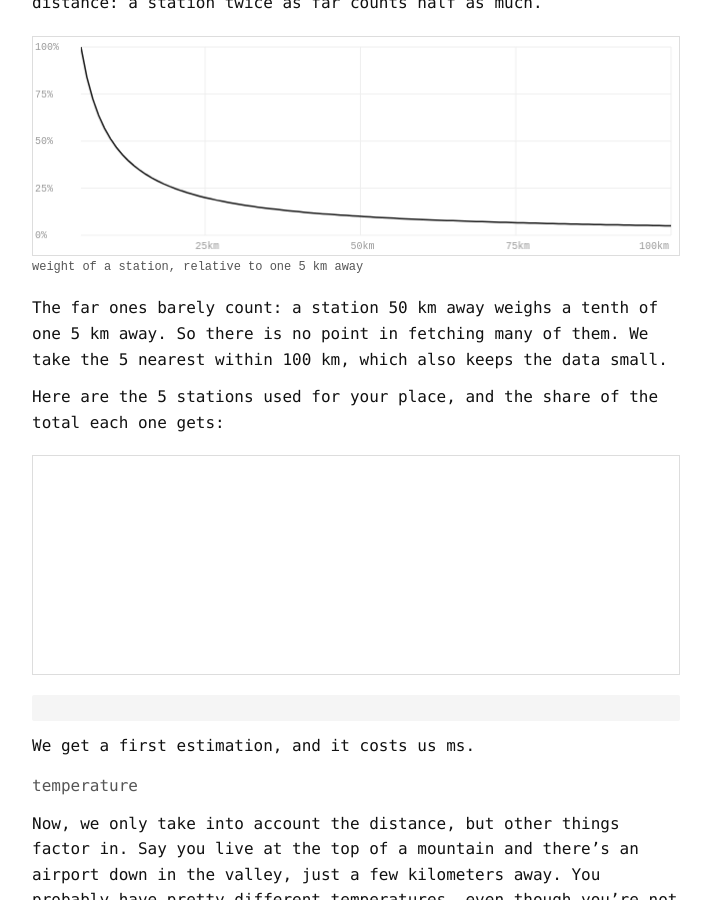
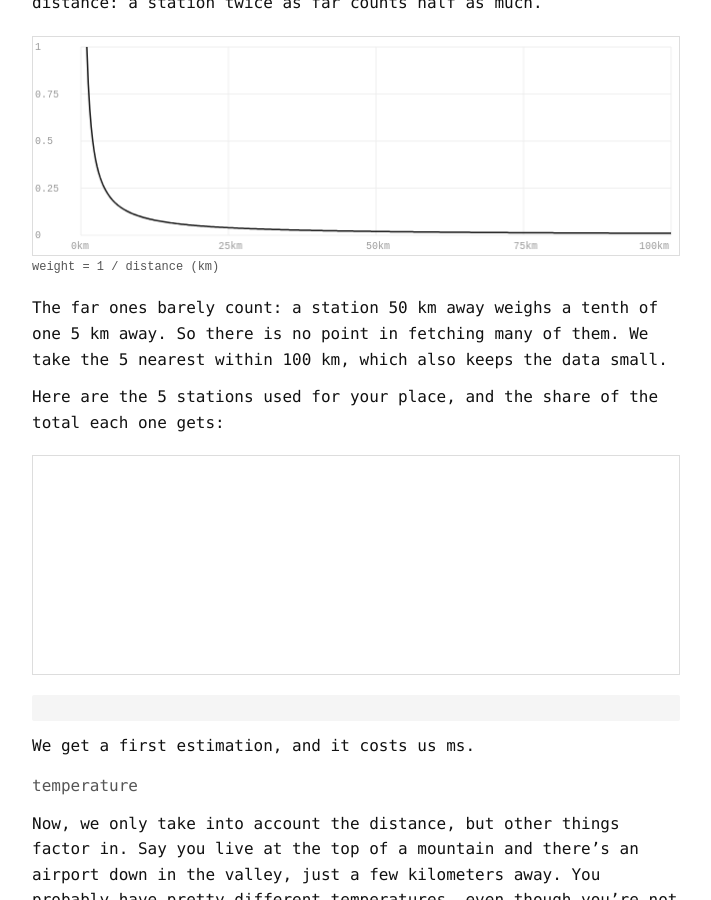
Before and after one commit to idle-intelligence/trucs.ai, a Jekyll site: the page built from blog/browser-weather.md, in a window 1280 px wide and 900 px high, scrolled down 883 px. Shown: the whole window, without its empty margins (284-995 px from the left). Built offline with Jekyll 4.4.1, drawn with Linux system fonts in a browser that asks for light colours; some of the changed lines change nothing that is shown.

Commit message:
blog/browser-weather: theory chart plots 1/distance from 1 km, no reference station

```diff
--- a/blog/browser-weather.md
+++ b/blog/browser-weather.md
@@ -38,7 +38,7 @@ A simple improvement we can make is to take into account how far the stations ar
 
 <div id="bw-theory-app">
   <canvas id="bw-theory-chart"></canvas>
-  <p class="bw-caption">weight of a station, relative to one 5 km away</p>
+  <p class="bw-caption">weight = 1 / distance (km)</p>
 </div>
 
 The far ones barely count: a station 50 km away weighs a tenth of one 5 km away. So there is no point in fetching many of them. We take the 5 nearest within 100 km, which also keeps the data small.
--- a/blog/browser-weather/app.js
+++ b/blog/browser-weather/app.js
@@ -225,7 +225,7 @@ function fitCanvas(canvas, ctx) {
   return { w: rect.width, h: rect.height };
 }
 
-function drawAxes(ctx, w, h, xAt, yAt, xTicks, yTicks, xLabel) {
+function drawAxes(ctx, w, h, xAt, yAt, xTicks, yTicks, xLabel, yLabel = (v) => `${v.toFixed(0)}%`) {
   ctx.strokeStyle = '#eee';
   ctx.fillStyle = '#999';
   ctx.font = '10px ui-monospace, monospace';
@@ -236,7 +236,7 @@ function drawAxes(ctx, w, h, xAt, yAt, xTicks, yTicks, xLabel) {
     ctx.moveTo(PAD_L, y);
     ctx.lineTo(w - PAD_R, y);
     ctx.stroke();
-    ctx.fillText(`${pct.toFixed(0)}%`, 2, y + 3);
+    ctx.fillText(yLabel(pct), 2, y + 3);
   }
   for (const d of xTicks) {
     const x = xAt(d);
@@ -256,19 +256,16 @@ function drawTheoryChart() {
   const { w, h } = fitCanvas(theoryChartCanvas, ctx);
   ctx.clearRect(0, 0, w, h);
 
-  // Fixed axes: range unchanged (5 to 100 km), but ticks aligned to the same
-  // 25 km steps as the weight chart below.
-  const dMin = 5, dMax = 100, yMax = 100;
+  // w(d) = 1 / d, d in km, drawn from 1 km (1/d is undefined at 0) to 100 km
+  // on the same 0 to 100 km axis as the weight chart below.
+  const dMin = 0, dMax = 100, yMax = 1;
   const plotW = w - PAD_L - PAD_R;
   const plotH = h - PAD_T - PAD_B;
   const xAt = (d) => PAD_L + ((d - dMin) / (dMax - dMin)) * plotW;
-  const yAt = (pct) => PAD_T + plotH - (pct / yMax) * plotH;
+  const yAt = (v) => PAD_T + plotH - (v / yMax) * plotH;
 
-  drawAxes(ctx, w, h, xAt, yAt, [25, 50, 75, 100], [0, 25, 50, 75, 100], (d) => `${d}km`);
+  drawAxes(ctx, w, h, xAt, yAt, [0, 25, 50, 75, 100], [0, 0.25, 0.5, 0.75, 1], (d) => `${d}km`, (v) => `${v}`);
 
-  // w(d) = 5 / d, relative to a station 5 km away (100%). Clipped to the
-  // plot rect rather than clamped: the curve's own max (100% at d = 5, the
-  // x-axis minimum) always fits, so this is a safety net, not a fix.
   ctx.save();
   ctx.beginPath();
   ctx.rect(PAD_L, PAD_T, plotW, plotH);
@@ -277,12 +274,11 @@ function drawTheoryChart() {
   ctx.strokeStyle = '#111';
   ctx.lineWidth = 1.5;
   ctx.beginPath();
-  const steps = 100;
+  const steps = 400;
   for (let i = 0; i <= steps; i++) {
-    const d = dMin + (i / steps) * (dMax - dMin);
-    const pct = (5 / d) * 100;
+    const d = 1 + (i / steps) * (dMax - 1);
     const x = xAt(d);
-    const y = yAt(pct);
+    const y = yAt(1 / d);
     if (i === 0) ctx.moveTo(x, y); else ctx.lineTo(x, y);
   }
   ctx.stroke();
```
